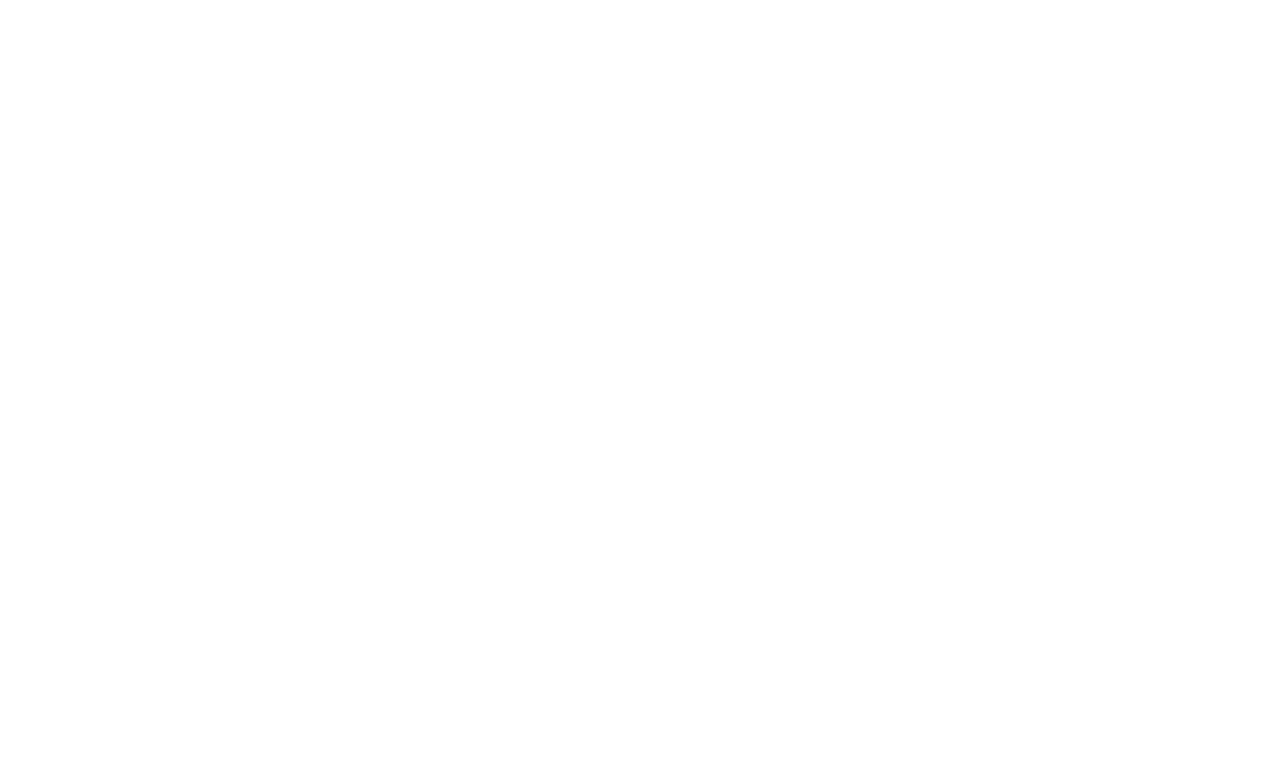
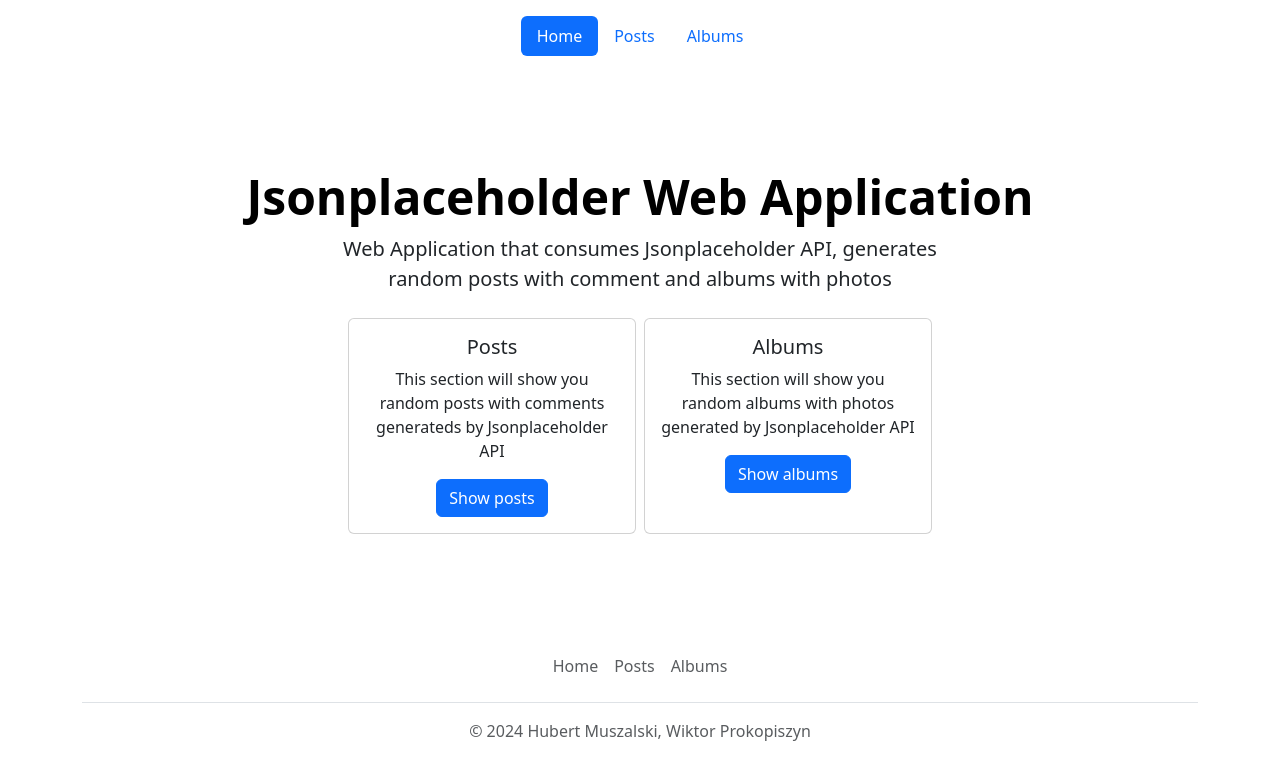
Before and after one commit to JohnPropane/WebAppJSONPlaceholder, a Flask app: page / in a window 1280 px wide. Before the commit the part shown is empty. Shown: the top 780 px of the page. Run offline with Flask 3, Linux system fonts and the light colour scheme.

Commit message:
Strona główna
Ukończona strona główna i szkielet kolejnych podstron

```diff
--- a/main.py
+++ b/main.py
@@ -1,10 +1,22 @@
 from flask import Flask, render_template
 
 app = Flask(__name__)
+
 
 @app.route('/')
 def home():
     return render_template("home.html")
 
+
+@app.route('/posts')
+def posts():
+    return render_template("posts.html")
+
+
+@app.route('/albums')
+def albums():
+    return render_template("albums.html")
+
+
 if __name__ == '__main__':
     app.run(debug=True)
--- /dev/null
+++ b/templates/footer.html
@@ -0,0 +1,12 @@
+<!--FOOTER-->
+<div class="container">
+  <footer class="py-3 my-4">
+    <ul class="nav justify-content-center border-bottom pb-3 mb-3">
+      <li class="nav-item"><a href="{{url_for('home')}}" class="nav-link px-2 text-body-secondary">Home</a></li>
+      <li class="nav-item"><a href="{{url_for('posts')}}" class="nav-link px-2 text-body-secondary">Posts</a></li>
+      <li class="nav-item"><a href="{{url_for('albums')}}" class="nav-link px-2 text-body-secondary">Albums</a></li>
+    </ul>
+    <p class="text-center text-body-secondary">© 2024 Hubert Muszalski, Wiktor Prokopiszyn</p>
+  </footer>
+</div>
+<script src="https://cdn.jsdelivr.net/npm/bootstrap@5.3.3/dist/js/bootstrap.bundle.min.js" integrity="sha384-YvpcrYf0tY3lHB60NNkmXc5s9fDVZLESaAA55NDzOxhy9GkcIdslK1eN7N6jIeHz" crossorigin="anonymous"></script>
--- /dev/null
+++ b/templates/header.html
@@ -0,0 +1,16 @@
+<head>
+    <meta charset="UTF-8">
+    <meta name="viewport" content="width=device-width, initial-scale=1.0">
+    <title>JsonWebApp</title>
+    <link href="https://cdn.jsdelivr.net/npm/bootstrap@5.3.3/dist/css/bootstrap.min.css" rel="stylesheet" integrity="sha384-QWTKZyjpPEjISv5WaRU9OFeRpok6YctnYmDr5pNlyT2bRjXh0JMhjY6hW+ALEwIH" crossorigin="anonymous">
+</head>
+<!--NAV BAR-->
+    <div class="container">
+    <header class="d-flex justify-content-center py-3">
+      <ul class="nav nav-pills">
+        <li class="nav-item"><a href="{{url_for('home')}}" class="nav-link active" aria-current="page">Home</a></li>
+        <li class="nav-item"><a href="{{url_for('posts')}}" class="nav-link">Posts</a></li>
+        <li class="nav-item"><a href="{{url_for('albums')}}" class="nav-link">Albums</a></li>
+      </ul>
+    </header>
+  </div>
--- a/templates/home.html
+++ b/templates/home.html
@@ -1,10 +1,32 @@
 <!DOCTYPE html>
 <html lang="en">
-<head>
-    <meta charset="UTF-8">
-    <title>JsonPlaceholder</title>
-</head>
 <body>
-
+{% include 'header.html' %}
+<!--HERO SECTION-->
+    <div class="px-4 py-5 my-5 text-center">
+        <h1 class="display-5 fw-bold text-body-emphasis">Jsonplaceholder Web Application</h1>
+        <div class="col-lg-6 mx-auto">
+          <p class="lead mb-4">Web Application that consumes Jsonplaceholder API, generates random posts with comment and albums with photos</p>
+          <div class="d-grid gap-2 d-sm-flex justify-content-sm-center">
+<!--POST CARD-->
+            <div class="card" style="width: 18rem;">
+                <div class="card-body">
+                    <h5 class="card-title">Posts</h5>
+                    <p class="card-text">This section will show you random posts with comments generateds by Jsonplaceholder API</p>
+                    <a href="{{url_for('posts')}}" class="btn btn-primary">Show posts</a>
+                </div>
+            </div>
+<!--ALBUM CARD-->
+            <div class="card" style="width: 18rem;">
+                <div class="card-body">
+                    <h5 class="card-title">Albums</h5>
+                    <p class="card-text">This section will show you random albums with photos generated by Jsonplaceholder API</p>
+                    <a href="{{url_for('albums')}}" class="btn btn-primary">Show albums</a>
+                </div>
+            </div>
+          </div>
+        </div>
+  </div>
+{% include 'footer.html' %}
 </body>
 </html>
```
Also changed, not shown: templates/albums.html (added, +10 -0 lines), templates/posts.html (added, +10 -0 lines).
